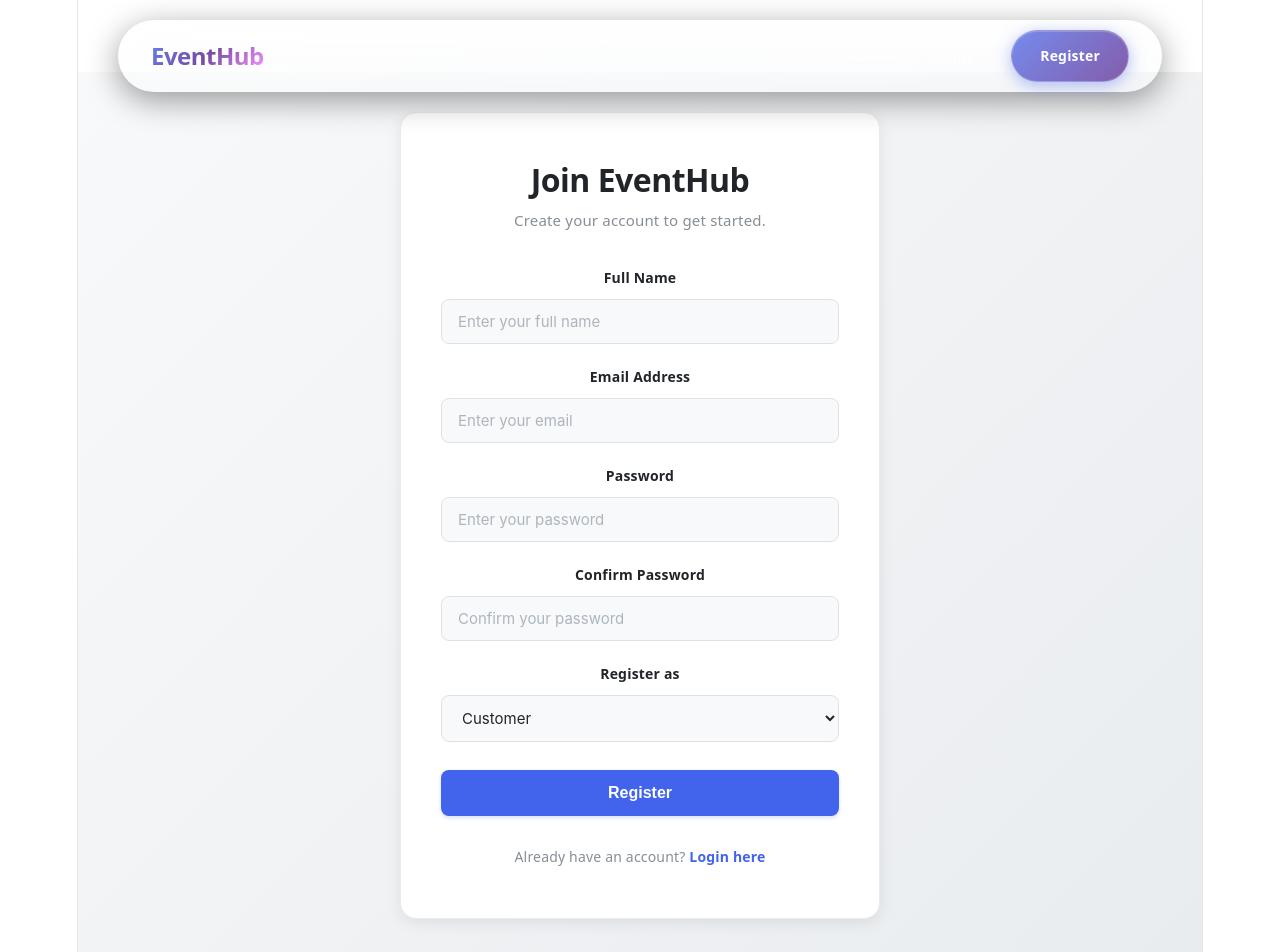
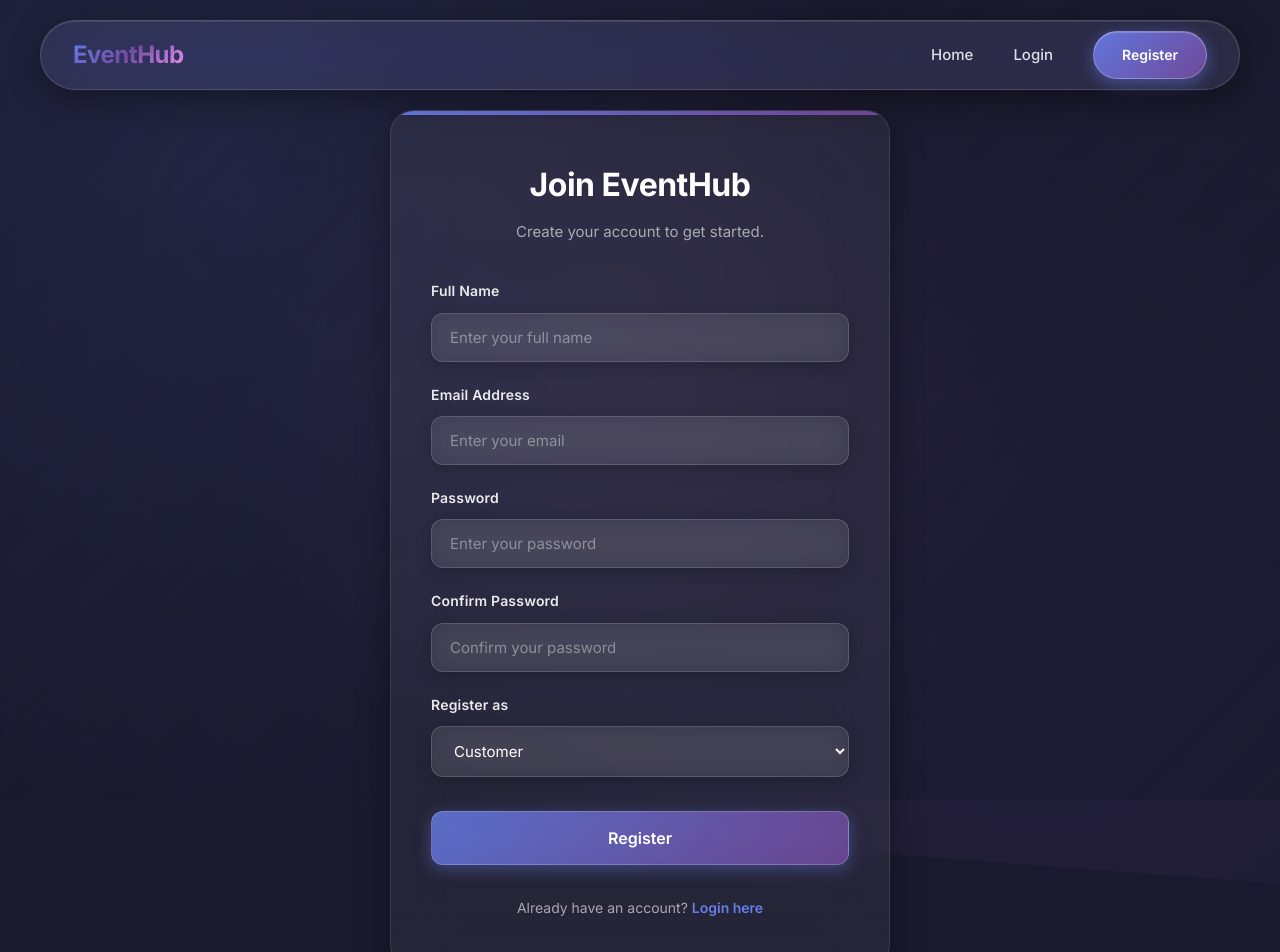
Before and after one commit to hk2166/Evenizer, a React (Vite) app in the folder frontend/: page /register in a window 1280 px wide. Shown: the top 952 px of the page. Built offline with nearby package versions, Linux system fonts and the light colour scheme.

Commit message:
added css files

```diff
--- a/frontend/src/index.css
+++ b/frontend/src/index.css
@@ -1,111 +1,131 @@
-:root {
-  --text: #6b6375;
-  --text-h: #08060d;
-  --bg: #fff;
-  --border: #e5e4e7;
-  --code-bg: #f4f3ec;
-  --accent: #aa3bff;
-  --accent-bg: rgba(170, 59, 255, 0.1);
-  --accent-border: rgba(170, 59, 255, 0.5);
-  --social-bg: rgba(244, 243, 236, 0.5);
-  --shadow:
-    rgba(0, 0, 0, 0.1) 0 10px 15px -3px, rgba(0, 0, 0, 0.05) 0 4px 6px -2px;
+@import url('https://fonts.googleapis.com/css2?family=Inter:wght@300;400;500;600;700;800&display=swap');
 
-  --sans: system-ui, 'Segoe UI', Roboto, sans-serif;
-  --heading: system-ui, 'Segoe UI', Roboto, sans-serif;
-  --mono: ui-monospace, Consolas, monospace;
-
-  font: 18px/145% var(--sans);
-  letter-spacing: 0.18px;
-  color-scheme: light dark;
-  color: var(--text);
-  background: var(--bg);
-  font-synthesis: none;
-  text-rendering: optimizeLegibility;
-  -webkit-font-smoothing: antialiased;
-  -moz-osx-font-smoothing: grayscale;
-
-  @media (max-width: 1024px) {
-    font-size: 16px;
-  }
-}
-
-@media (prefers-color-scheme: dark) {
-  :root {
-    --text: #9ca3af;
-    --text-h: #f3f4f6;
-    --bg: #16171d;
-    --border: #2e303a;
-    --code-bg: #1f2028;
-    --accent: #c084fc;
-    --accent-bg: rgba(192, 132, 252, 0.15);
-    --accent-border: rgba(192, 132, 252, 0.5);
-    --social-bg: rgba(47, 48, 58, 0.5);
-    --shadow:
-      rgba(0, 0, 0, 0.4) 0 10px 15px -3px, rgba(0, 0, 0, 0.25) 0 4px 6px -2px;
-  }
-
-  #social .button-icon {
-    filter: invert(1) brightness(2);
-  }
-}
-
-#root {
-  width: 1126px;
-  max-width: 100%;
-  margin: 0 auto;
-  text-align: center;
-  border-inline: 1px solid var(--border);
-  min-height: 100svh;
-  display: flex;
-  flex-direction: column;
+* {
+  margin: 0;
+  padding: 0;
   box-sizing: border-box;
 }
 
 body {
-  margin: 0;
+  font-family: 'Inter', -apple-system, BlinkMacSystemFont, 'Segoe UI', sans-serif;
+  -webkit-font-smoothing: antialiased;
+  -moz-osx-font-smoothing: grayscale;
+  background: #1a1a2e;
+  color: #ffffff;
+  overflow-x: hidden;
+  line-height: 1.6;
+  position: relative;
 }
 
-h1,
-h2 {
-  font-family: var(--heading);
-  font-weight: 500;
-  color: var(--text-h);
+/* Liquid Glass Background */
+body::before {
+  content: '';
+  position: fixed;
+  top: 0;
+  left: 0;
+  width: 100%;
+  height: 100%;
+  background:
+    radial-gradient(circle at 20% 30%, rgba(102, 126, 234, 0.15) 0%, transparent 50%),
+    radial-gradient(circle at 80% 70%, rgba(118, 75, 162, 0.15) 0%, transparent 50%),
+    radial-gradient(circle at 50% 50%, rgba(240, 147, 251, 0.1) 0%, transparent 50%);
+  z-index: -1;
+  animation: liquidMove 20s ease infinite;
 }
 
-h1 {
-  font-size: 56px;
-  letter-spacing: -1.68px;
-  margin: 32px 0;
-  @media (max-width: 1024px) {
-    font-size: 36px;
-    margin: 20px 0;
+@keyframes liquidMove {
+  0%, 100% {
+    transform: scale(1) rotate(0deg);
+    opacity: 1;
+  }
+  50% {
+    transform: scale(1.1) rotate(5deg);
+    opacity: 0.8;
   }
 }
-h2 {
-  font-size: 24px;
-  line-height: 118%;
-  letter-spacing: -0.24px;
-  margin: 0 0 8px;
-  @media (max-width: 1024px) {
-    font-size: 20px;
+
+/* Mesh gradient overlay */
+body::after {
+  content: '';
+  position: fixed;
+  top: 0;
+  left: 0;
+  width: 100%;
+  height: 100%;
+  background:
+    linear-gradient(135deg, transparent 0%, rgba(26, 26, 46, 0.8) 100%);
+  z-index: -1;
+}
+
+#root {
+  min-height: 100vh;
+}
+
+/* Custom Scrollbar - Liquid Glass Style */
+::-webkit-scrollbar {
+  width: 10px;
+}
+
+::-webkit-scrollbar-track {
+  background: rgba(255, 255, 255, 0.05);
+  backdrop-filter: blur(10px);
+}
+
+::-webkit-scrollbar-thumb {
+  background: rgba(255, 255, 255, 0.2);
+  backdrop-filter: blur(10px);
+  border-radius: 10px;
+  border: 2px solid rgba(255, 255, 255, 0.05);
+  transition: all 0.3s ease;
+}
+
+::-webkit-scrollbar-thumb:hover {
+  background: rgba(255, 255, 255, 0.3);
+  box-shadow: 0 0 10px rgba(102, 126, 234, 0.5);
+}
+
+/* Utility classes */
+.container {
+  max-width: 1200px;
+  margin: 0 auto;
+  padding: 0 20px;
+}
+
+.text-center {
+  text-align: center;
+}
+
+/* Button base styles */
+button {
+  font-family: 'Inter', sans-serif;
+}
+
+/* Global animations */
+@keyframes fadeIn {
+  from {
+    opacity: 0;
+  }
+  to {
+    opacity: 1;
   }
 }
-p {
-  margin: 0;
+
+@keyframes fadeInUp {
+  from {
+    opacity: 0;
+    transform: translateY(30px);
+  }
+  to {
+    opacity: 1;
+    transform: translateY(0);
+  }
 }
 
-code,
-.counter {
-  font-family: var(--mono);
-  display: inline-flex;
-  border-radius: 4px;
-  color: var(--text-h);
+@keyframes shimmer {
+  0% {
+    background-position: -1000px 0;
+  }
+  100% {
+    background-position: 1000px 0;
+  }
 }
-
-code {
-  font-size: 15px;
-  line-height: 135%;
-  padding: 4px 8px;
-  background: var(--code-bg);
-}
--- a/frontend/src/styles/Auth.css
+++ b/frontend/src/styles/Auth.css
@@ -1,4 +1,4 @@
-/* Auth Pages Styling - Corporate & Professional */
+/* Liquid Glass Auth Pages */
 
 .auth-page {
   min-height: 100vh;
@@ -6,19 +6,19 @@
   align-items: center;
   justify-content: center;
   padding: 40px 20px;
-  background: linear-gradient(135deg, #f8f9fa 0%, #e9ecef 100%);
+  animation: fadeIn 0.8s ease;
 }
 
 .auth-container {
   width: 100%;
-  max-width: 480px;
-  animation: fadeInUp 0.6s ease;
+  max-width: 500px;
+  animation: fadeInUp 0.8s ease;
 }
 
 @keyframes fadeInUp {
   from {
     opacity: 0;
-    transform: translateY(20px);
+    transform: translateY(30px);
   }
   to {
     opacity: 1;
@@ -26,17 +26,51 @@
   }
 }
 
+@keyframes fadeIn {
+  from {
+    opacity: 0;
+  }
+  to {
+    opacity: 1;
+  }
+}
+
 .auth-card {
-  background: white;
-  border: 1px solid #e9ecef;
-  border-radius: 16px;
+  background: rgba(255, 255, 255, 0.05);
+  backdrop-filter: blur(30px);
+  -webkit-backdrop-filter: blur(30px);
+  border: 1px solid rgba(255, 255, 255, 0.1);
+  border-radius: 24px;
   padding: 48px 40px;
-  box-shadow: 0 4px 16px rgba(0, 0, 0, 0.08);
+  box-shadow: 0 8px 32px rgba(0, 0, 0, 0.4);
+  position: relative;
+  overflow: hidden;
+}
+
+.auth-card::before {
+  content: '';
+  position: absolute;
+  top: 0;
+  left: 0;
+  right: 0;
+  height: 4px;
+  background: linear-gradient(90deg, #667eea 0%, #764ba2 50%, #f093fb 100%);
+  background-size: 200% 100%;
+  animation: gradientMove 3s ease infinite;
+}
+
+@keyframes gradientMove {
+  0%, 100% {
+    background-position: 0% 50%;
+  }
+  50% {
+    background-position: 100% 50%;
+  }
 }
 
 .auth-card h2 {
-  margin: 0 0 8px 0;
-  color: #212529;
+  margin: 0 0 10px 0;
+  color: #ffffff;
   font-size: 32px;
   text-align: center;
   font-weight: 700;
@@ -45,90 +79,97 @@
 
 .auth-subtitle {
   text-align: center;
-  color: #868e96;
-  margin: 0 0 32px 0;
+  color: rgba(255, 255, 255, 0.6);
+  margin: 0 0 36px 0;
   font-size: 15px;
   font-weight: 400;
 }
 
 .error-message {
-  background: #fff5f5;
-  color: #c92a2a;
-  padding: 14px 16px;
-  border-radius: 8px;
+  background: rgba(255, 107, 107, 0.1);
+  backdrop-filter: blur(10px);
+  color: #ff6b6b;
+  padding: 14px 18px;
+  border-radius: 12px;
   margin-bottom: 24px;
   font-size: 14px;
-  border: 1px solid #ffc9c9;
+  border: 1px solid rgba(255, 107, 107, 0.3);
   animation: shake 0.5s ease;
   font-weight: 500;
+  box-shadow: 0 4px 16px rgba(255, 107, 107, 0.2);
 }
 
 @keyframes shake {
   0%, 100% { transform: translateX(0); }
-  25% { transform: translateX(-8px); }
-  75% { transform: translateX(8px); }
+  25% { transform: translateX(-10px); }
+  75% { transform: translateX(10px); }
 }
 
 .success-message {
-  background: #f3faf3;
-  color: #2b8a3e;
-  padding: 14px 16px;
-  border-radius: 8px;
+  background: rgba(81, 207, 102, 0.1);
+  backdrop-filter: blur(10px);
+  color: #51cf66;
+  padding: 14px 18px;
+  border-radius: 12px;
   margin-bottom: 24px;
   font-size: 14px;
-  border: 1px solid #b2f2bb;
+  border: 1px solid rgba(81, 207, 102, 0.3);
   font-weight: 500;
+  box-shadow: 0 4px 16px rgba(81, 207, 102, 0.2);
 }
 
 .auth-form {
   display: flex;
   flex-direction: column;
-  gap: 20px;
+  gap: 22px;
 }
 
 .form-group {
   display: flex;
   flex-direction: column;
-  gap: 8px;
+  gap: 10px;
 }
 
 .form-group label {
   font-weight: 600;
-  color: #212529;
+  color: rgba(255, 255, 255, 0.9);
   font-size: 14px;
   letter-spacing: 0.2px;
 }
 
 .form-group input,
 .form-group select {
-  padding: 12px 16px;
-  background: #f8f9fa;
-  border: 1px solid #dee2e6;
-  border-radius: 8px;
+  padding: 14px 18px;
+  background: rgba(255, 255, 255, 0.08);
+  backdrop-filter: blur(10px);
+  border: 1px solid rgba(255, 255, 255, 0.15);
+  border-radius: 12px;
   font-size: 15px;
-  color: #212529;
-  transition: all 0.3s ease;
+  color: #ffffff;
+  transition: all 0.3s cubic-bezier(0.4, 0, 0.2, 1);
   font-family: 'Inter', sans-serif;
   font-weight: 400;
+  box-shadow: 0 4px 16px rgba(0, 0, 0, 0.2);
 }
 
 .form-group input::placeholder {
-  color: #adb5bd;
+  color: rgba(255, 255, 255, 0.4);
 }
 
 .form-group input:focus,
 .form-group select:focus {
   outline: none;
-  border-color: #4263eb;
-  background: white;
-  box-shadow: 0 0 0 3px rgba(66, 99, 235, 0.1);
+  border-color: rgba(102, 126, 234, 0.6);
+  background: rgba(255, 255, 255, 0.12);
+  box-shadow: 0 0 0 4px rgba(102, 126, 234, 0.2), 0 8px 24px rgba(102, 126, 234, 0.3);
+  transform: translateY(-2px);
 }
 
 .form-group input:disabled,
 .form-group select:disabled {
-  background: #e9ecef;
+  background: rgba(255, 255, 255, 0.03);
   cursor: not-allowed;
-  opacity: 0.6;
+  opacity: 0.5;
 }
 
 .form-group select {
@@ -136,63 +177,101 @@
 }
 
 .form-group select option {
-  background: white;
-  color: #212529;
+  background: #1a1a2e;
+  color: #ffffff;
 }
 
 .btn-primary {
-  background: #4263eb;
+  background: linear-gradient(135deg, rgba(102, 126, 234, 0.8) 0%, rgba(118, 75, 162, 0.8) 100%);
+  backdrop-filter: blur(10px);
   color: white;
-  padding: 14px;
-  border: none;
-  border-radius: 8px;
+  padding: 16px;
+  border: 1px solid rgba(255, 255, 255, 0.2);
+  border-radius: 12px;
   font-size: 16px;
   font-weight: 600;
   cursor: pointer;
-  transition: all 0.3s ease;
-  margin-top: 8px;
-  box-shadow: 0 2px 4px rgba(66, 99, 235, 0.2);
+  transition: all 0.3s cubic-bezier(0.4, 0, 0.2, 1);
+  margin-top: 12px;
+  box-shadow: 0 4px 16px rgba(102, 126, 234, 0.4);
+  position: relative;
+  overflow: hidden;
+}
+
+.btn-primary::before {
+  content: '';
+  position: absolute;
+  top: 50%;
+  left: 50%;
+  width: 0;
+  height: 0;
+  border-radius: 50%;
+  background: rgba(255, 255, 255, 0.3);
+  transform: translate(-50%, -50%);
+  transition: width 0.6s ease, height 0.6s ease;
+}
+
+.btn-primary:hover::before {
+  width: 500px;
+  height: 500px;
 }
 
 .btn-primary:hover:not(:disabled) {
-  background: #364fc7;
-  box-shadow: 0 4px 8px rgba(66, 99, 235, 0.3);
+  transform: translateY(-3px);
+  box-shadow: 0 8px 24px rgba(102, 126, 234, 0.6);
+  border-color: rgba(255, 255, 255, 0.4);
+}
+
+.btn-primary:active:not(:disabled) {
   transform: translateY(-1px);
 }
 
-.btn-primary:active:not(:disabled) {
-  transform: translateY(0);
-}
-
 .btn-primary:disabled {
-  opacity: 0.6;
+  opacity: 0.5;
   cursor: not-allowed;
   transform: none;
 }
 
 .auth-footer {
   text-align: center;
-  margin-top: 28px;
-  color: #868e96;
+  margin-top: 32px;
+  color: rgba(255, 255, 255, 0.6);
   font-size: 14px;
 }
 
 .auth-footer a {
-  color: #4263eb;
+  color: #667eea;
   text-decoration: none;
   font-weight: 600;
-  transition: color 0.3s ease;
+  transition: all 0.3s ease;
+  position: relative;
+}
+
+.auth-footer a::after {
+  content: '';
+  position: absolute;
+  bottom: -2px;
+  left: 0;
+  width: 0;
+  height: 2px;
+  background: linear-gradient(135deg, #667eea 0%, #764ba2 100%);
+  transition: width 0.4s cubic-bezier(0.4, 0, 0.2, 1);
+  border-radius: 2px;
+  box-shadow: 0 0 10px rgba(102, 126, 234, 0.5);
+}
+
+.auth-footer a:hover::after {
+  width: 100%;
 }
 
 .auth-footer a:hover {
-  color: #364fc7;
-  text-decoration: underline;
+  color: #764ba2;
 }
 
 /* Responsive */
 @media (max-width: 500px) {
   .auth-card {
-    padding: 36px 28px;
+    padding: 40px 30px;
   }
 
   .auth-card h2 {
```
Also changed, not shown: frontend/src/styles/Home.css (+54 -40 lines).
